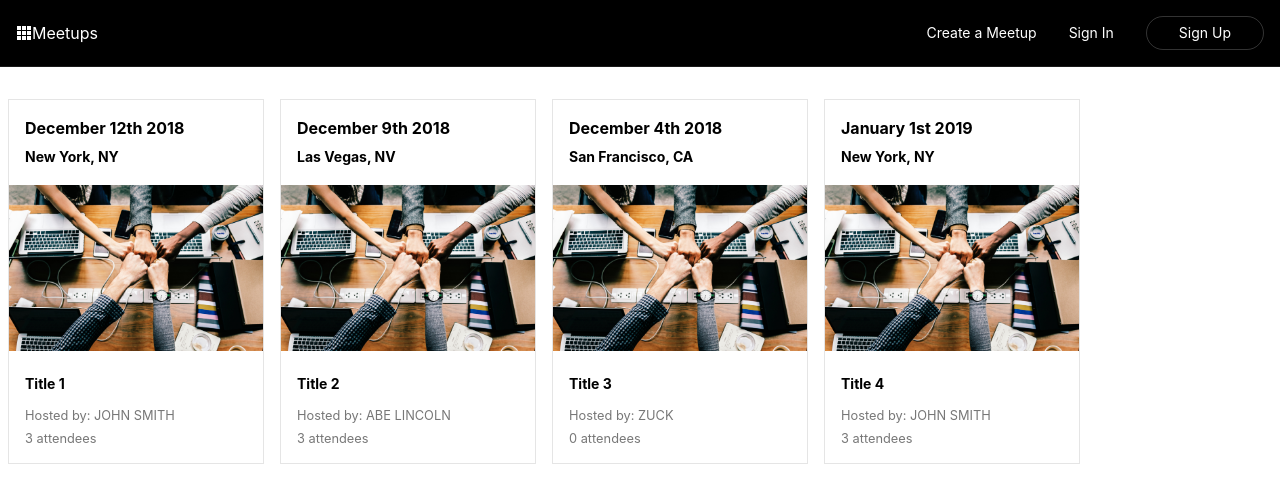
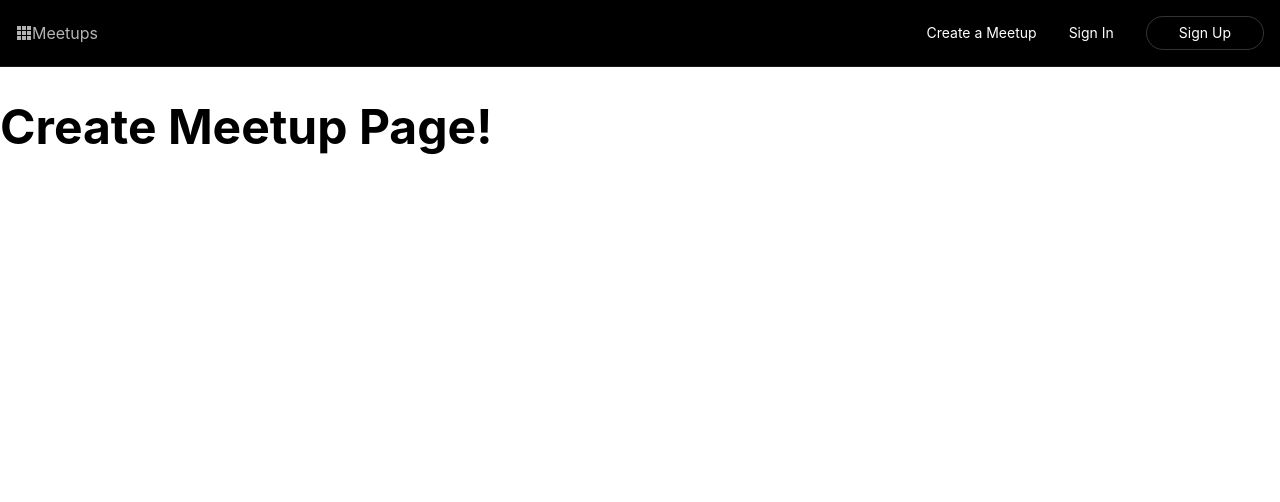
Before and after one commit to JPRoland/meetups, a React (Create React App) app in the folder frontend/: page /newMeetup in a window 1280 px wide. Shown: the top 502 px of the page. Built offline with nearby package versions, Linux system fonts and the light colour scheme.

Commit message:
Setup routing

```diff
--- a/frontend/src/App.js
+++ b/frontend/src/App.js
@@ -1,14 +1,13 @@
 import React, { Component } from "react";
 
 import MeetupsList from "./MeetupsList";
-import Nav from "./Common/Nav";
+
 import "./App.css";
 
 class App extends Component {
   render() {
     return (
       <div className="App">
-        <Nav />
         <MeetupsList />
       </div>
     );
--- a/frontend/src/Common/Nav/Nav.jsx
+++ b/frontend/src/Common/Nav/Nav.jsx
@@ -1,13 +1,14 @@
 import React from "react";
+import { Link } from "react-router-dom";
 
 // TODO check auth status and render appropriate nav bar
 
 export default () => {
   return (
     <nav className="flex justify-between bb b--white-10 bg-black">
-      <a
+      <Link
+        to="/"
         className="link white-70 hover-white no-underline flex items-center pa3"
-        href="#0"
       >
         <svg
           className="dib h1 w1"
@@ -19,20 +20,20 @@ export default () => {
           <path d="M2 2 L10 2 L10 10 L2 10z M12 2 L20 2 L20 10 L12 10z M22 2 L30 2 L30 10 L22 10z M2 12 L10 12 L10 20 L2 20z M12 12 L20 12 L20 20 L12 20z M22 12 L30 12 L30 20 L22 20z M2 22 L10 22 L10 30 L2 30z M12 22 L20 22 L20 30 L12 30z M22 22 L30 22 L30 30 L22 30z" />
         </svg>
         Meetups
-      </a>
+      </Link>
       <div className="flex-grow pa3 flex items-center">
-        <a className="f6 link dib white dim mr3 mr4-ns" href="#0">
+        <Link to="/newMeetup" className="f6 link dib white dim mr3 mr4-ns">
           Create a Meetup
-        </a>
-        <a className="f6 link dib white dim mr3 mr4-ns" href="#0">
+        </Link>
+        <Link to="/login" className="f6 link dib white dim mr3 mr4-ns">
           Sign In
-        </a>
-        <a
+        </Link>
+        <Link
           className="f6 dib white bg-animate hover-bg-white hover-black no-underline pv2 ph4 br-pill ba b--white-20"
-          href="#0"
+          to="/signup"
         >
           Sign Up
-        </a>
+        </Link>
       </div>
     </nav>
   );
--- /dev/null
+++ b/frontend/src/CreateMeetup/CreateMeetup.jsx
@@ -0,0 +1,14 @@
+import React, { Component } from "react";
+
+export default class CreateMeetup extends Component {
+  state = {
+    title: "",
+    description: "",
+    location: "",
+    date: ""
+  };
+
+  render() {
+    return <h1 className="f1">Create Meetup Page!</h1>;
+  }
+}
--- /dev/null
+++ b/frontend/src/CreateMeetup/index.js
@@ -0,0 +1,3 @@
+import CreateMeetup from "./CreateMeetup.jsx";
+
+export default CreateMeetup;
--- /dev/null
+++ b/frontend/src/Login/Login.jsx
@@ -0,0 +1,12 @@
+import React, { Component } from "react";
+
+export default class Login extends Component {
+  state = {
+    password: "",
+    email: ""
+  };
+
+  render() {
+    return <h1 className="f1">Login Page!</h1>;
+  }
+}
--- /dev/null
+++ b/frontend/src/Login/index.js
@@ -0,0 +1,3 @@
+import Login from "./Login.jsx";
+
+export default Login;
--- a/frontend/src/Meetup/Meetup.jsx
+++ b/frontend/src/Meetup/Meetup.jsx
@@ -1,17 +1,21 @@
 import React from "react";
 import moment from "moment";
+import { Link } from "react-router-dom";
 import placeholder from "./placeholder.jpg";
 
 export default props => {
   return (
+    <Link to={`/meetup/${props.id}`} style={{ textDecoration: "none" }}>
       <div className="bg-white mw5 ba b--black-10 mv4 mh2">
         <div className="pv2 ph3">
-        <h1 className="f5 tl">{moment(props.date).format("MMMM Do YYYY")}</h1>
-        <h2 className="f6 tl">{props.location}</h2>
+          <h1 className="f5 tl black">
+            {moment(props.date).format("MMMM Do YYYY")}
+          </h1>
+          <h2 className="f6 tl gray">{props.location}</h2>
         </div>
         <img src={placeholder} alt="meetup" className="db w-100" />
         <div className="pa3">
-        <h1 className="f6 tl">{props.title}</h1>
+          <h1 className="f6 tl black">{props.title}</h1>
           <small className="gray db pv2 tl">
             Hosted by: <span className="ttu">{props.organizer}</span>
           </small>
@@ -22,5 +26,6 @@ export default props => {
           )}
         </div>
       </div>
+    </Link>
   );
 };
--- /dev/null
+++ b/frontend/src/Signup/Signup.jsx
@@ -0,0 +1,14 @@
+import React, { Component } from "react";
+
+export default class Signup extends Component {
+  state = {
+    name: "",
+    password: "",
+    passwordConfirm: "",
+    email: ""
+  };
+
+  render() {
+    return <h1 className="f1">Signup Page!</h1>;
+  }
+}
--- /dev/null
+++ b/frontend/src/Signup/index.js
@@ -0,0 +1,3 @@
+import Signup from "./Signup.jsx";
+
+export default Signup;
--- /dev/null
+++ b/frontend/src/SingleMeetup/SingleMeetup.jsx
@@ -0,0 +1,7 @@
+import React, { Component } from "react";
+
+export default class SingleMeetup extends Component {
+  render() {
+    return <h1 className="f1">Single Meetup Page!</h1>;
+  }
+}
--- /dev/null
+++ b/frontend/src/SingleMeetup/index.js
@@ -0,0 +1,3 @@
+import SingleMeetup from "./SingleMeetup.jsx";
+
+export default SingleMeetup;
--- a/frontend/src/index.js
+++ b/frontend/src/index.js
@@ -1,16 +1,22 @@
-import React from 'react';
-import ReactDOM from 'react-dom';
-import {ApolloProvider} from 'react-apollo';
-import {ApolloClient} from 'apollo-client';
-import {createHttpLink} from "apollo-link-http";
-import {InMemoryCache} from "apollo-cache-inmemory";
+import React from "react";
+import ReactDOM from "react-dom";
+import { ApolloProvider } from "react-apollo";
+import { ApolloClient } from "apollo-client";
+import { createHttpLink } from "apollo-link-http";
+import { InMemoryCache } from "apollo-cache-inmemory";
+import { BrowserRouter as Router, Route, Switch } from "react-router-dom";
 
-import './index.css';
-import App from './App';
-import * as serviceWorker from './serviceWorker';
+import "./index.css";
+import App from "./App";
+import Signup from "./Signup";
+import Login from "./Login";
+import Nav from "./Common/Nav";
+import CreateMeetup from "./CreateMeetup";
+import SingleMeetup from "./SingleMeetup";
+import * as serviceWorker from "./serviceWorker";
 
 const httpLink = createHttpLink({
-  uri: 'http://localhost:4000'
+  uri: "http://localhost:4000"
 });
 
 const client = new ApolloClient({
@@ -20,10 +26,21 @@ const client = new ApolloClient({
 
 ReactDOM.render(
   <ApolloProvider client={client}>
-    <App />
+    <Router>
+      <div>
+        <Nav />
+        <Switch>
+          <Route exact path="/" component={App} />
+          <Route path="/signup" component={Signup} />
+          <Route path="/login" component={Login} />
+          <Route path="/newMeetup" component={CreateMeetup} />
+          <Route path="/meetup/:id" component={SingleMeetup} />
+        </Switch>
+      </div>
+    </Router>
   </ApolloProvider>,
-  document.getElementById('root')
-  );
+  document.getElementById("root")
+);
 
 // If you want your app to work offline and load faster, you can change
 // unregister() to register() below. Note this comes with some pitfalls.
```
Lines whose indentation alone changed are shown as unchanged.
